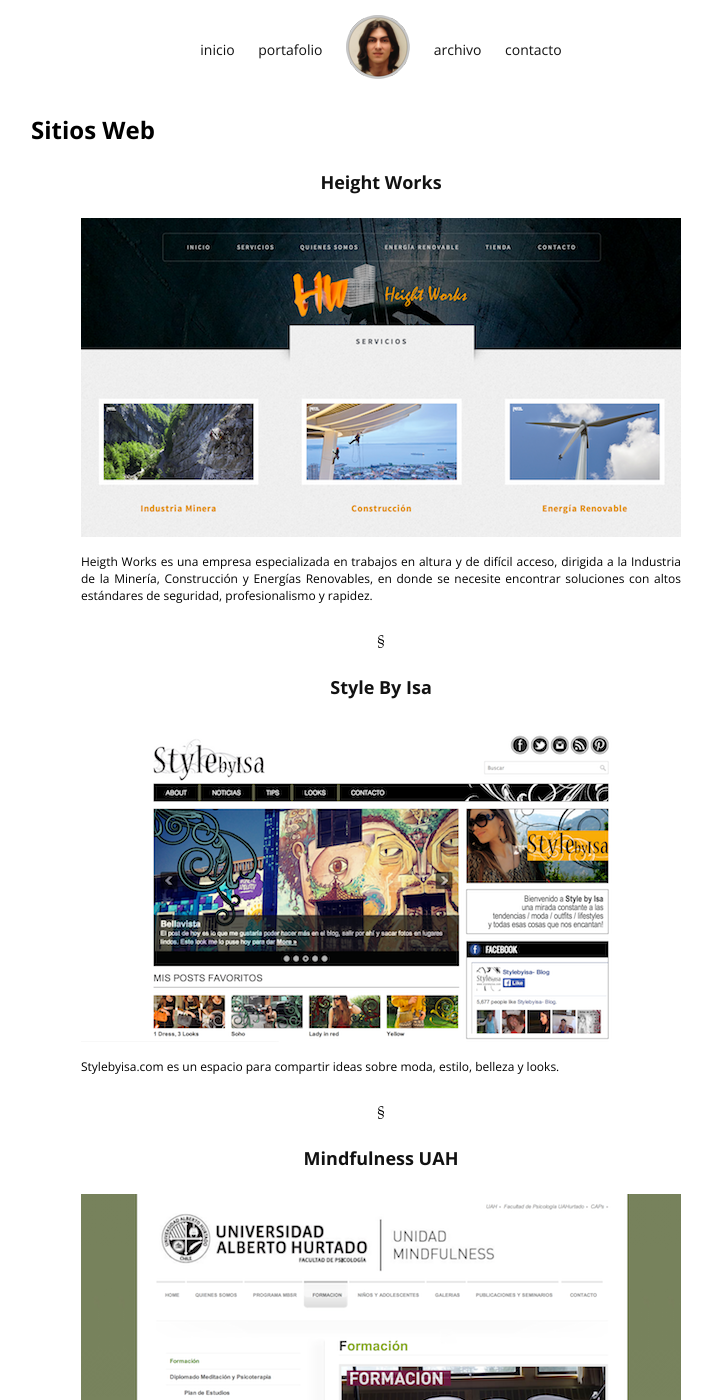
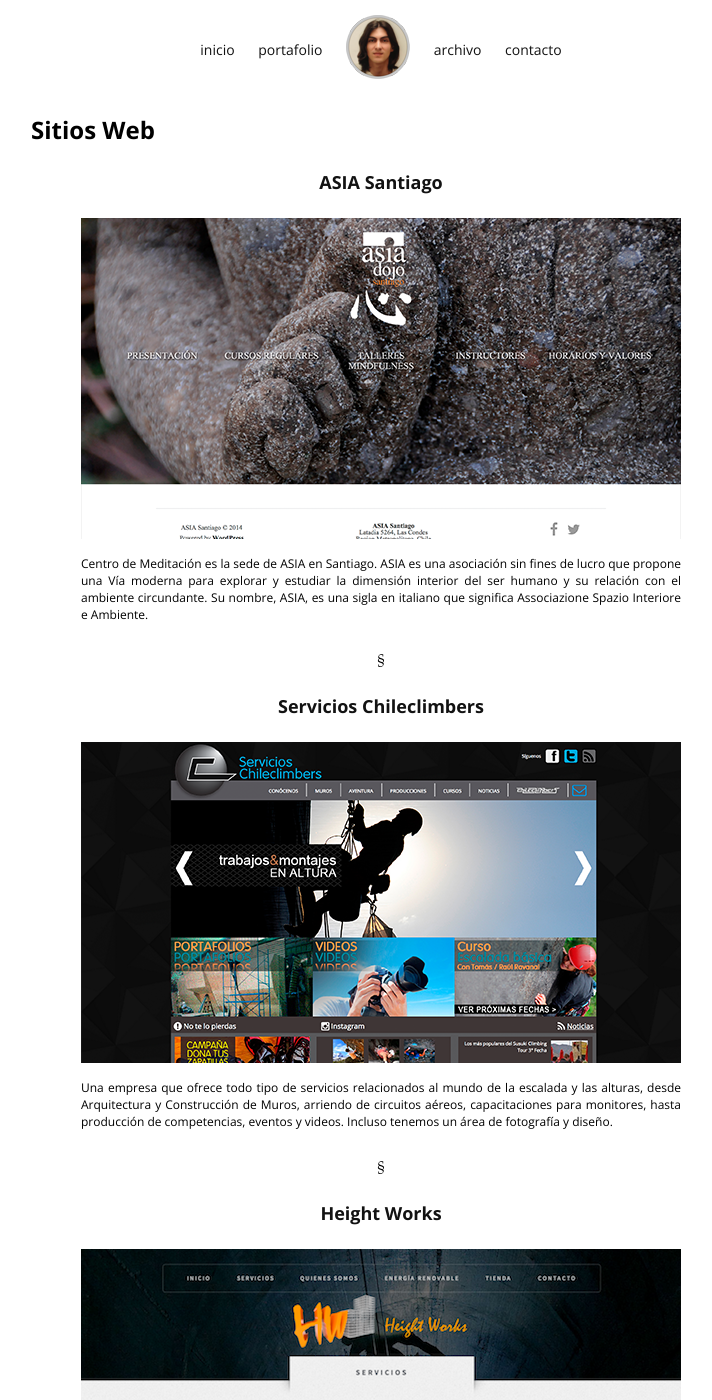
Before and after one commit to mammut/mammut.github.com, a Jekyll site: the page built from portafolio.html, in a window 1280 px wide and 1400 px high. Shown: the whole window, without its empty margins (259-971 px from the left). Built offline with Jekyll 4.4.1, drawn with Linux system fonts in a browser that asks for light colours.

Commit message:
Added two new entries to the portfolio page

```diff
--- a/portafolio.html
+++ b/portafolio.html
@@ -5,6 +5,24 @@
 
 <h3>Sitios Web</h3>
 
+<div class="portafolio">
+    <h4><a href="//asiasantiago.cl" target="_blank">ASIA Santiago</a></h4>
+    <div class="thumb">
+        <a href="//asiasantiago.cl" target="_blank"><img src="/img/portafolio/asiasantiago-small.png"></a>
+        <p class="caption">Centro de Meditación es la sede de ASIA en Santiago. ASIA es una asociación sin fines de lucro que propone una Vía moderna para explorar y estudiar la dimensión interior del ser humano y su relación con el ambiente circundante. Su nombre, ASIA, es una sigla en italiano que significa Associazione Spazio Interiore e Ambiente.</p>
+    </div>
+</div>
+
+<div class="amp">§</div>
+<div class="portafolio">
+    <h4><a href="//servicios.chileclimbers.cl" target="_blank">Servicios Chileclimbers</a></h4>
+    <div class="thumb">
+        <a href="//servicios.chileclimbers.cl" target="_blank"><img src="/img/portafolio/servicios.chileclimbers-small.png"></a>
+        <p class="caption">Una empresa que ofrece todo tipo de servicios relacionados al mundo de la escalada y las alturas, desde Arquitectura y Construcción de Muros, arriendo de circuitos aéreos, capacitaciones para monitores, hasta producción de competencias, eventos y videos. Incluso tenemos un área de fotografía y diseño.</p>
+    </div>
+</div>
+
+<div class="amp">§</div>
 <div class="portafolio">
     <h4><a href="//heightworks.cl" target="_blank">Height Works</a></h4>
     <div class="thumb">
```
Also changed, not shown: img/portafolio/asiasantiago-small.png (added), img/portafolio/servicios.chileclimbers-small.png (added), 4 other files.
